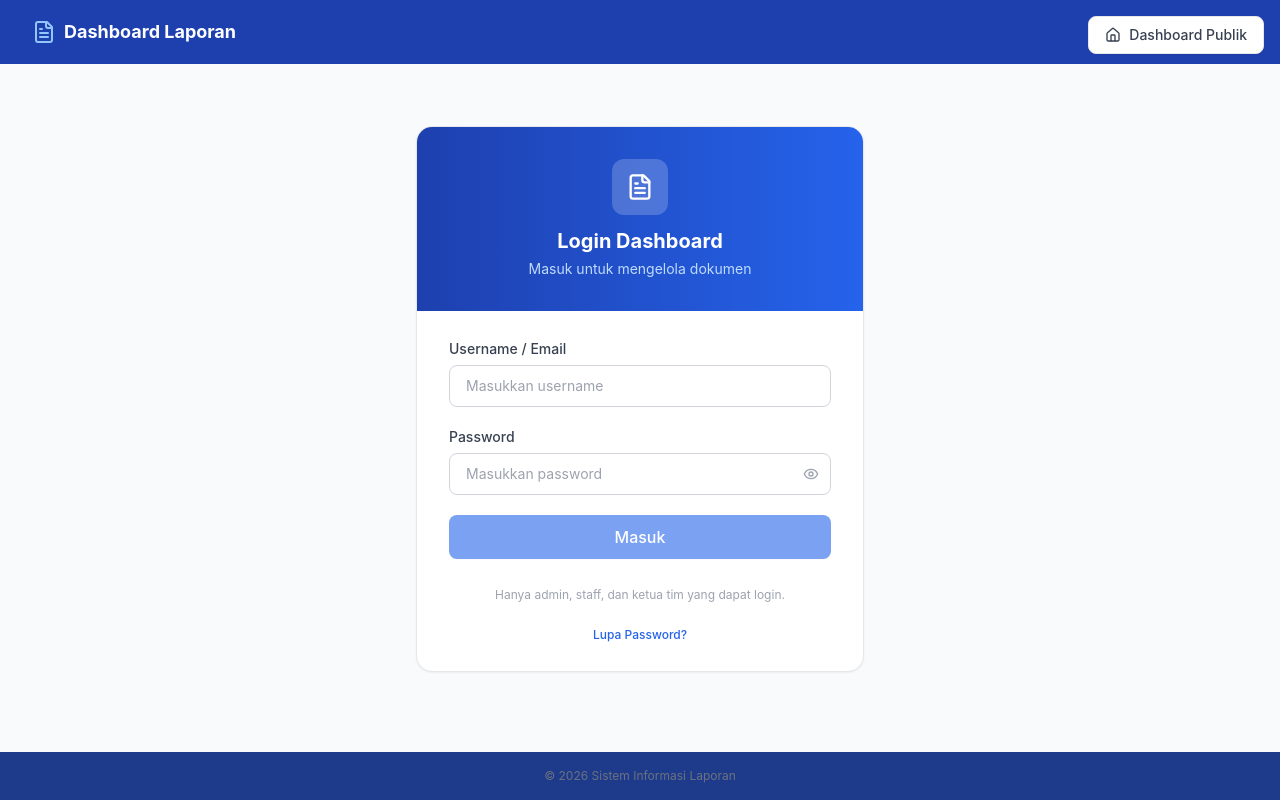
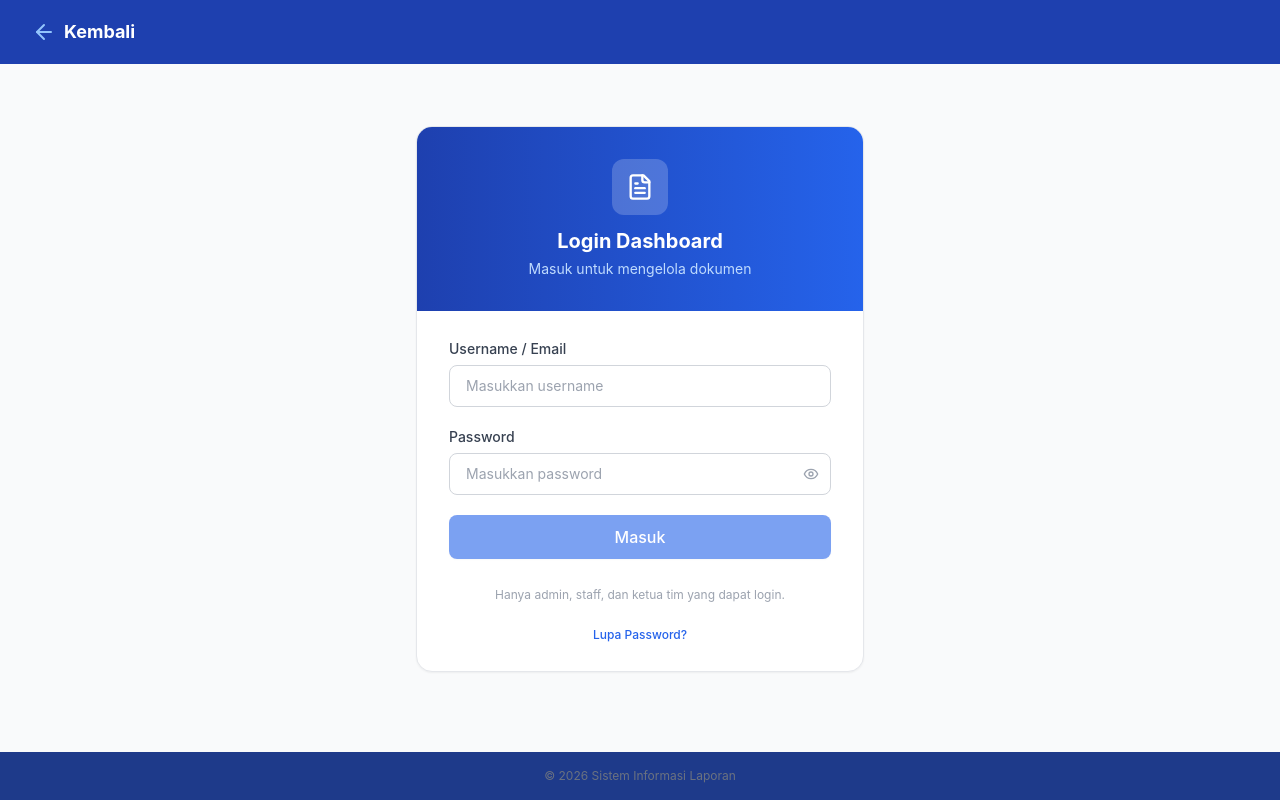
Before and after one commit to Adivalisna1/WEB-MAGANG-, a Next.js app in the folder frontend/: page /login in a window 1280 px wide. Built offline with nearby package versions, Linux system fonts and the light colour scheme.

Commit message:
style(auth): remove dashboard publik button and change navbar text to kembali

```diff
--- a/frontend/src/app/forgot-password/layout.tsx
+++ b/frontend/src/app/forgot-password/layout.tsx
@@ -1,5 +1,5 @@
 import Link from 'next/link';
-import { FileText } from 'lucide-react';
+import { ArrowLeft } from 'lucide-react';
 
 export default function ForgotPasswordLayout({ children }: { children: React.ReactNode }) {
   return (
@@ -7,8 +7,8 @@ export default function ForgotPasswordLayout({ children }: { children: React.Rea
       <header className="bg-primary-800 text-white shadow-lg">
         <div className="max-w-7xl mx-auto px-4 sm:px-6 lg:px-8 h-16 flex items-center">
           <Link href="/" className="flex items-center gap-2 font-bold text-lg hover:opacity-90 transition-opacity">
-            <FileText className="w-6 h-6 text-blue-300" />
-            <span>Dashboard Laporan</span>
+            <ArrowLeft className="w-6 h-6 text-blue-300" />
+            <span>Kembali</span>
           </Link>
         </div>
       </header>
--- a/frontend/src/app/login/layout.tsx
+++ b/frontend/src/app/login/layout.tsx
@@ -1,5 +1,5 @@
 import Link from 'next/link';
-import { FileText } from 'lucide-react';
+import { ArrowLeft } from 'lucide-react';
 
 export default function LoginLayout({ children }: { children: React.ReactNode }) {
   return (
@@ -8,8 +8,8 @@ export default function LoginLayout({ children }: { children: React.ReactNode })
       <header className="bg-primary-800 text-white shadow-lg">
         <div className="max-w-7xl mx-auto px-4 sm:px-6 lg:px-8 h-16 flex items-center">
           <Link href="/" className="flex items-center gap-2 font-bold text-lg hover:opacity-90 transition-opacity">
-            <FileText className="w-6 h-6 text-blue-300" />
-            <span>Dashboard Laporan</span>
+            <ArrowLeft className="w-6 h-6 text-blue-300" />
+            <span>Kembali</span>
           </Link>
         </div>
       </header>
--- a/frontend/src/app/login/page.tsx
+++ b/frontend/src/app/login/page.tsx
@@ -50,16 +50,7 @@ export default function LoginPage() {
 
   return (
     <div className="min-h-[calc(100vh-130px)] flex items-center justify-center px-4 bg-gray-50">
-      {/* Tombol Dashboard Publik kanan atas */}
-      <div className="fixed top-4 right-4 z-10">
-        <Link
-          href="/laporan"
-          className="flex items-center gap-2 bg-white border border-gray-200 text-gray-700 hover:bg-gray-50 text-sm font-medium px-4 py-2 rounded-lg shadow-sm transition-colors"
-        >
-          <Home className="w-4 h-4" />
-          Dashboard Publik
-        </Link>
-      </div>
+
 
       <div className="w-full max-w-md">
         {/* Card */}
```
